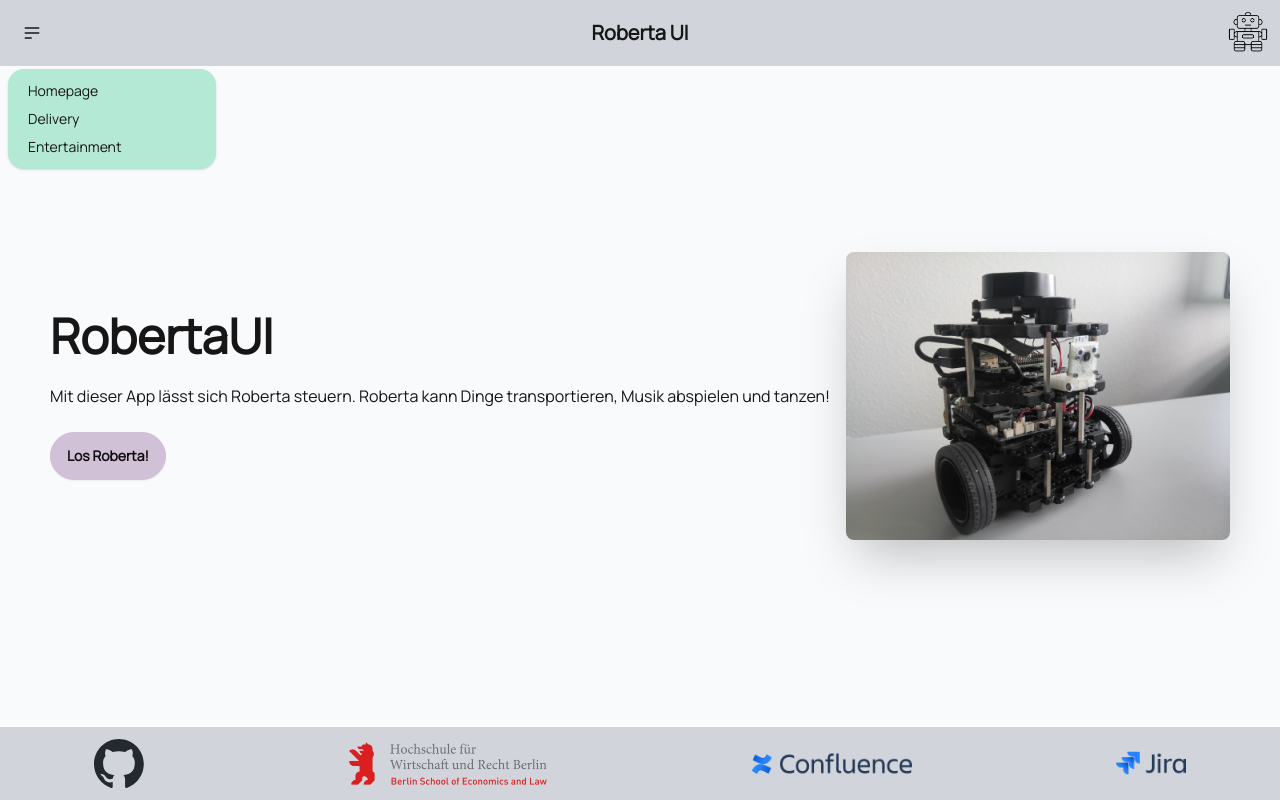
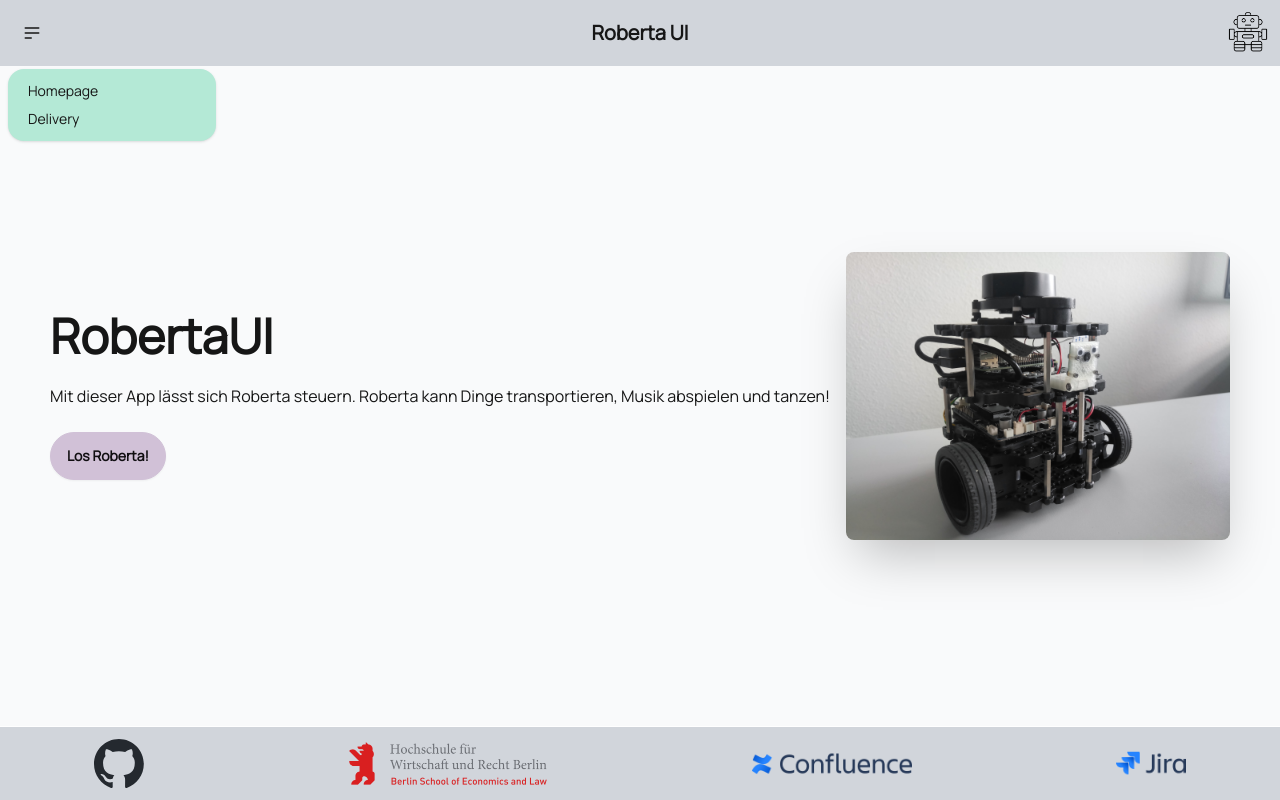
Before and after one commit to LeoPilgram/robertaUI2, a Next.js app: page / in a window 1280 px wide. Both pictures are taken after a click on the button 32 px from the left and 33 px from the top of the page. Built offline with nearby package versions, Linux system fonts and the light colour scheme.

Commit message:
switch to next/link

```diff
--- a/src/components/Navbar.tsx
+++ b/src/components/Navbar.tsx
@@ -1,4 +1,5 @@
 import Image from 'next/image';
+import Link from 'next/link';
 const Navbar = () => {
   return (
     <div className="navbar bg-base-300">
@@ -29,21 +30,18 @@ const Navbar = () => {
             className="menu menu-sm dropdown-content mt-3 z-[1] p-2 shadow bg-accent rounded-box w-52"
           >
             <li>
-              <a href="/">Homepage</a>
+              <Link href="/">Homepage</Link>
             </li>
             <li>
-              <a href="/delivery">Delivery</a>
-            </li>
-            <li>
-              <a href="/entertainment">Entertainment</a>
+              <Link href="/delivery">Delivery</Link>
             </li>
           </ul>
         </div>
       </div>
       <div className="navbar-center">
-        <a href="/" className="btn btn-ghost text-xl">
+        <Link href="/" className="btn btn-ghost text-xl">
           Roberta UI
-        </a>
+        </Link>
       </div>
       <div className="navbar-end">
         <a href="/">
```
